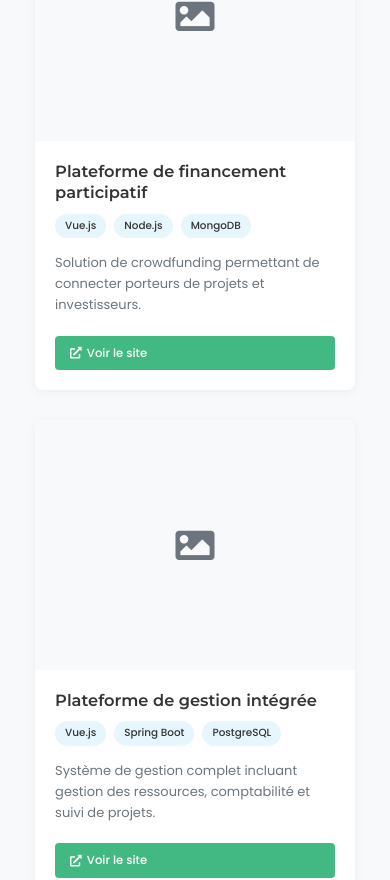
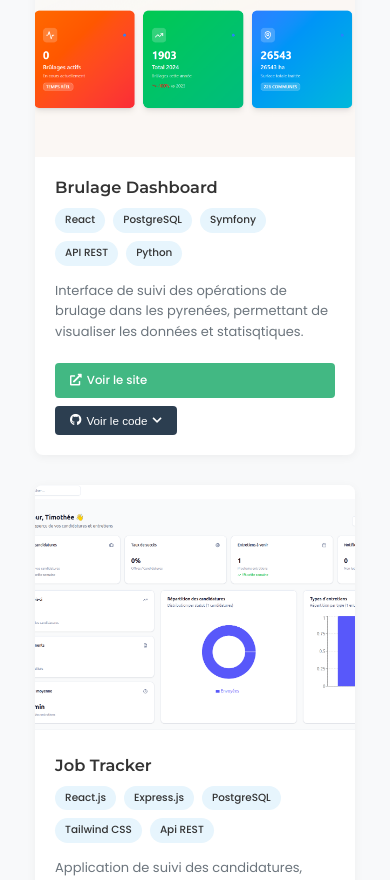
Before and after one commit to Joello61/portfolio-vue, a Vue app: page / in a window 390 px wide. Shown: the part 5976-6856 px from the top of the page. Built offline with nearby package versions, Linux system fonts and the light colour scheme.

Commit message:
Mettre à jour le numéro de téléphone avec l'indicatif international et corriger les liens de code dans la section des projets de la page d'accueil

```diff
--- a/src/views/ContactPage.vue
+++ b/src/views/ContactPage.vue
@@ -59,7 +59,7 @@
                 </div>
                 <div class="item-content">
                   <h3>Téléphone</h3>
-                  <p>07 52 89 20 73</p>
+                  <p>+33 07 52 89 20 73</p>
                   <a href="tel:+33752892073" class="item-link">
                     <span>M'appeler</span>
                     <i class="fas fa-arrow-right"></i>
--- a/src/views/HomePage.vue
+++ b/src/views/HomePage.vue
@@ -160,14 +160,14 @@
           <h2 class="section-title">Projets sélectionnés</h2>
         </div>
         <div class="projects-preview">
-          <div v-for="(project, index) in featuredProjects" :key="index" class="project-item" >
+          <div v-for="project in featuredProjects" :key="project.id" class="project-item" >
             <ProjectCard
               :title="project.title"
               :description="project.description"
               :imageSrc="project.image"
               :tags="project.tags"
               :demoLink="project.demoLink"
-              :codeLink="project.codeLink"
+              :codeLinks="project.codeLinks"
             />
           </div>
         </div>
@@ -270,29 +270,58 @@ const featuredSkills = reactive([
 // Données pour les projets en vedette
 const featuredProjects = reactive([
   {
-    title: 'Plateforme d\'accès aux soins de santé',
-    description: 'Application web et backend permettant de faciliter l\'accès aux soins de santé pour tous.',
-    image: '',
-    tags: ['Angular', 'Spring Boot', 'PostgreSQL'],
-    demoLink: 'https://github.com/Joello61/bocobiWeb',
-    codeLink: 'https://github.com/Joello61/bocobiBackend'
+    id: 1,
+    title: 'Exploratory website',
+    description: 'Application web de présentation ludique de mon parcours, mes compétences et mes expériences.',
+    image: 'images/exploratory.png',
+    category: 'Frontend',
+    tags: ['Angular'],
+    demoLink: 'https://exploratory-website.vercel.app/',
+    codeLinks: [{frontend : 'https://github.com/Joello61/exploratory-website.git'}]
   },
   {
-    title: 'Plateforme de financement participatif',
-    description: 'Solution de crowdfunding permettant de connecter porteurs de projets et investisseurs.',
-    image: '',
-    tags: ['Vue.js', 'Node.js', 'MongoDB'],
-    demoLink: 'https://github.com/Joello61/wefundWeb',
-    codeLink: 'https://github.com/Joello61/wefundBackend'
+    id: 2,
+    title: 'Brulage Dashboard',
+    description: 'Interface de suivi des opérations de brulage dans les pyrenées, permettant de visualiser les données et statisqtiques.',
+    image: 'images/brulage.png',
+    category: 'Fullstack',
+    tags: ['React', 'PostgreSQL', 'Symfony', 'API REST', 'Python'],
+    demoLink: 'https://github.com/Joello61/brulage-dashboard.git',
+    codeLinks: [
+      {
+        frontend : 'https://github.com/Joello61/brulage-dashboard.git',
+        backend : '',
+        other : ''
+      }
+    ]
   },
   {
-    title: 'Plateforme de gestion intégrée',
-    description: 'Système de gestion complet incluant gestion des ressources, comptabilité et suivi de projets.',
-    image: '',
+    id: 3,
+    title: 'Job Tracker',
+    description: 'Application de suivi des candidatures, avec gestion des statuts, des entretiens, des documents de candidature et des notes.',
+    image: 'images/jobtracker.png',
     category: 'Fullstack',
-    tags: ['Vue.js', 'Spring Boot', 'PostgreSQL'],
-    demoLink: 'https://github.com/Joello61/PGI-Web',
-    codeLink: 'https://github.com/Joello61/PGI-Backend'
+    tags: ['React.js', 'Express.js', 'PostgreSQL', 'Tailwind CSS', 'Api REST'],
+    demoLink: 'https://github.com/Joello61/job-tracker-frontend.git',
+    codeLinks: [{
+      frontend : 'https://github.com/Joello61/job-tracker-frontend.git',
+      backend : 'https://github.com/Joello61/job-tracker-backend.git'
+    }]
+  },
+  {
+    id: 4,
+    title: 'Gestionnaire de tâches',
+    description: 'Application web de gestion de tâches et de projets avec frontend et backend.',
+    image: 'images/taskflow.png',
+    category: 'Fullstack',
+    tags: ['Vue.js', 'Symfony', 'MySQL'],
+    demoLink: 'https://github.com/Joello61/frontend_task_flow',
+    codeLinks: [
+      {
+        frontend : 'https://github.com/Joello61/frontend_task_flow',
+        backend : 'https://github.com/Joello61/backend_task_flow2'
+      }
+    ]
   },
 ])
 
@@ -807,7 +836,7 @@ onMounted(() => {
 /* Projects Section */
 .projects-preview {
   display: grid;
-  grid-template-columns: repeat(auto-fill, minmax(400px, 1fr));
+  grid-template-columns: repeat(auto-fill, minmax(600px, 1fr));
   gap: 30px;
   margin-bottom: 50px;
 }
```
